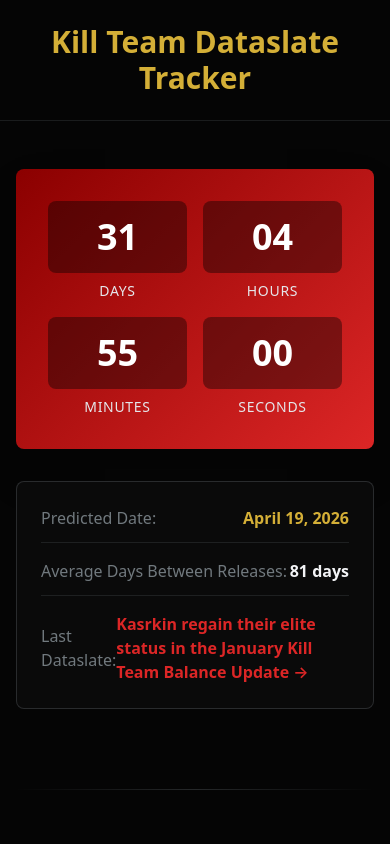
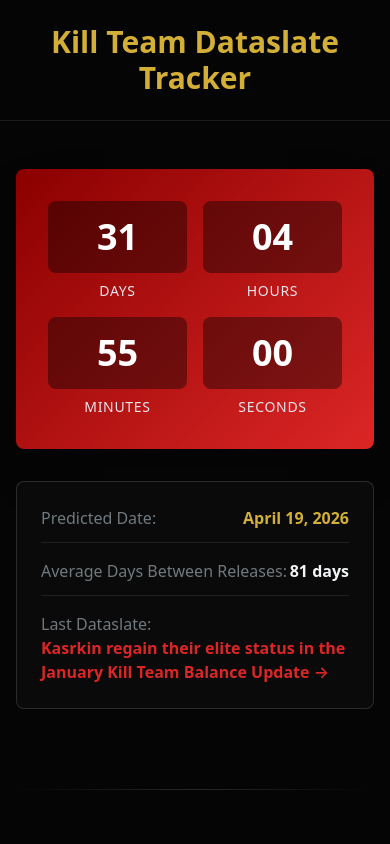
Before and after one commit to Rassell/next-kill-team-ds, a React (Vite) app: page / in a window 390 px wide. Shown: the top 844 px of the page. Built offline with nearby package versions, Linux system fonts and the light colour scheme.

Commit message:
fix: update gradient class for divider and adjust layout in Countdown component

```diff
--- a/src/App.tsx
+++ b/src/App.tsx
@@ -64,7 +64,7 @@
 
         {/* Divider */}
         <div className="max-w-5xl mx-auto px-4">
-          <div className="h-px bg-gradient-to-r from-transparent via-killteam-steel/30 to-transparent"></div>
+          <div className="h-px bg-linear-to-r from-transparent via-killteam-steel/30 to-transparent"></div>
         </div>
 
         {/* Timeline Section */}
--- a/src/components/Countdown.tsx
+++ b/src/components/Countdown.tsx
@@ -78,7 +78,7 @@
           </span>
         </div>
 
-        <div className="flex justify-between items-center">
+        <div className="flex justify-between items-start md:items-center flex-col md:flex-row">
           <span className="text-killteam-steel">Last Dataslate:</span>
           <a
             href={stats.lastPost.link}
```
